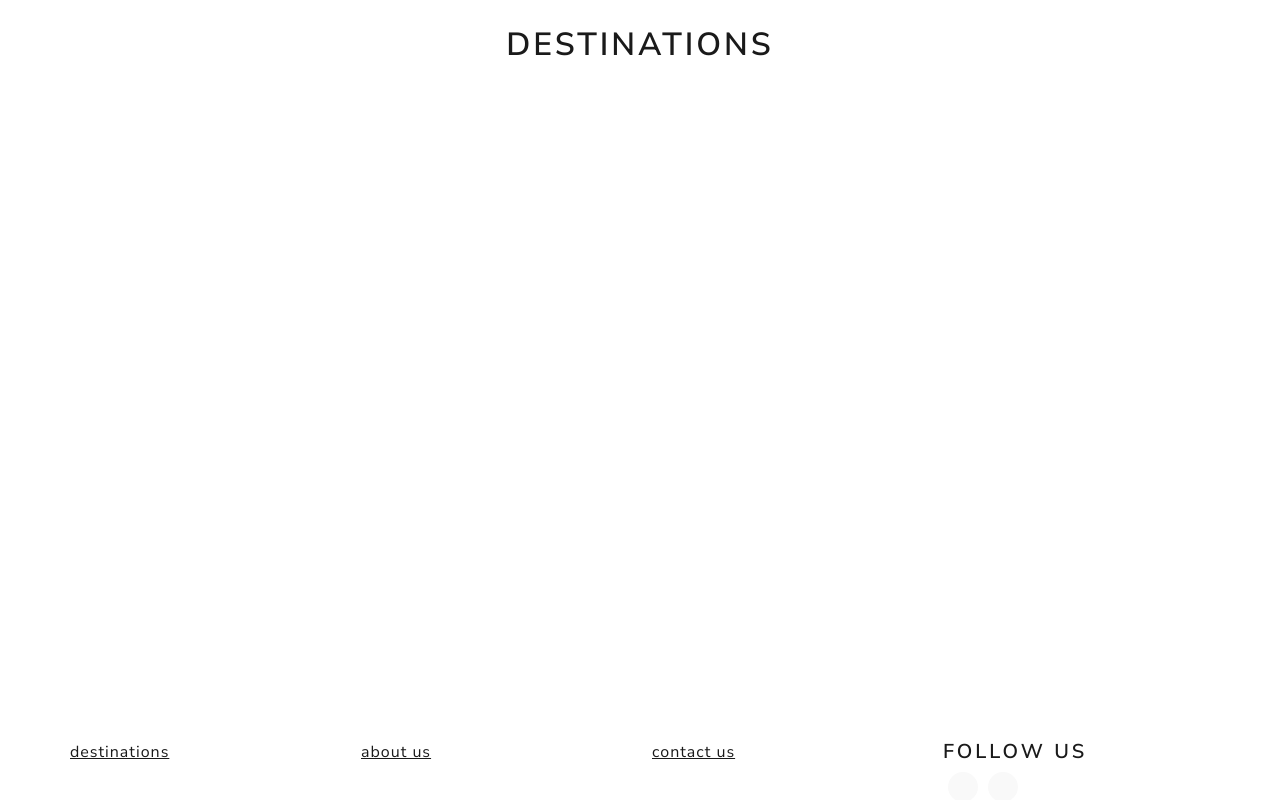
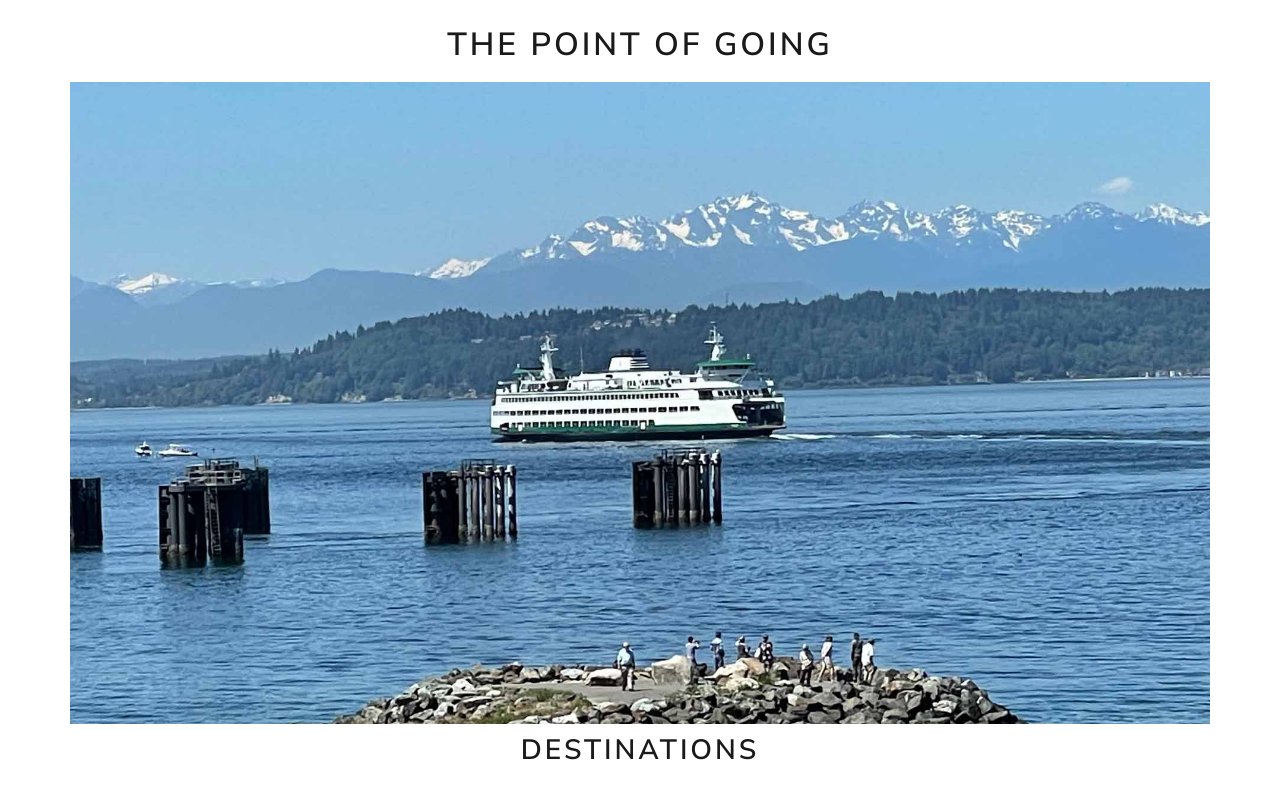
Before and after one commit to PeteLow-13/Test62, a React (Create React App) app in the folder frontend/: page / in a window 1280 px wide. Shown: the top 800 px of the page. Built offline with nearby package versions, Linux system fonts and the light colour scheme.

Commit message:
H1 and Ferry to Homescreen

```diff
--- a/frontend/src/screens/HomeScreen.js
+++ b/frontend/src/screens/HomeScreen.js
@@ -1,12 +1,13 @@
 import React, { useEffect } from 'react';
 import { Link } from 'react-router-dom';
-import { Col, Row } from 'react-bootstrap';
+import { Col, Row, Image } from 'react-bootstrap';
 import { useDispatch, useSelector } from 'react-redux';
 import Location from '../Components/Location';
 import Loader from '../Components/Loader';
 import Message from '../Components/Message';
 
 import { listLocations } from '../actions/locationActions';
+import Ferry from '../images/EdmondsFerryOlympicsFullI.jpg';
 
 const HomeScreen = ({}) => {
   const locationList = useSelector((state) => state.locationList);
@@ -22,7 +23,13 @@ const HomeScreen = ({}) => {
 
   return (
     <>
-      <h1>destinations</h1>
+      <h1>the point of going</h1>
+      <Row>
+        <Col md={12}>
+          <Image src={Ferry} alt='Photo of ferry and olympic mountains' fluid />
+        </Col>
+      </Row>
+      <h2>destinations</h2>
       {loading ? (
         <Loader />
       ) : error ? (
```
